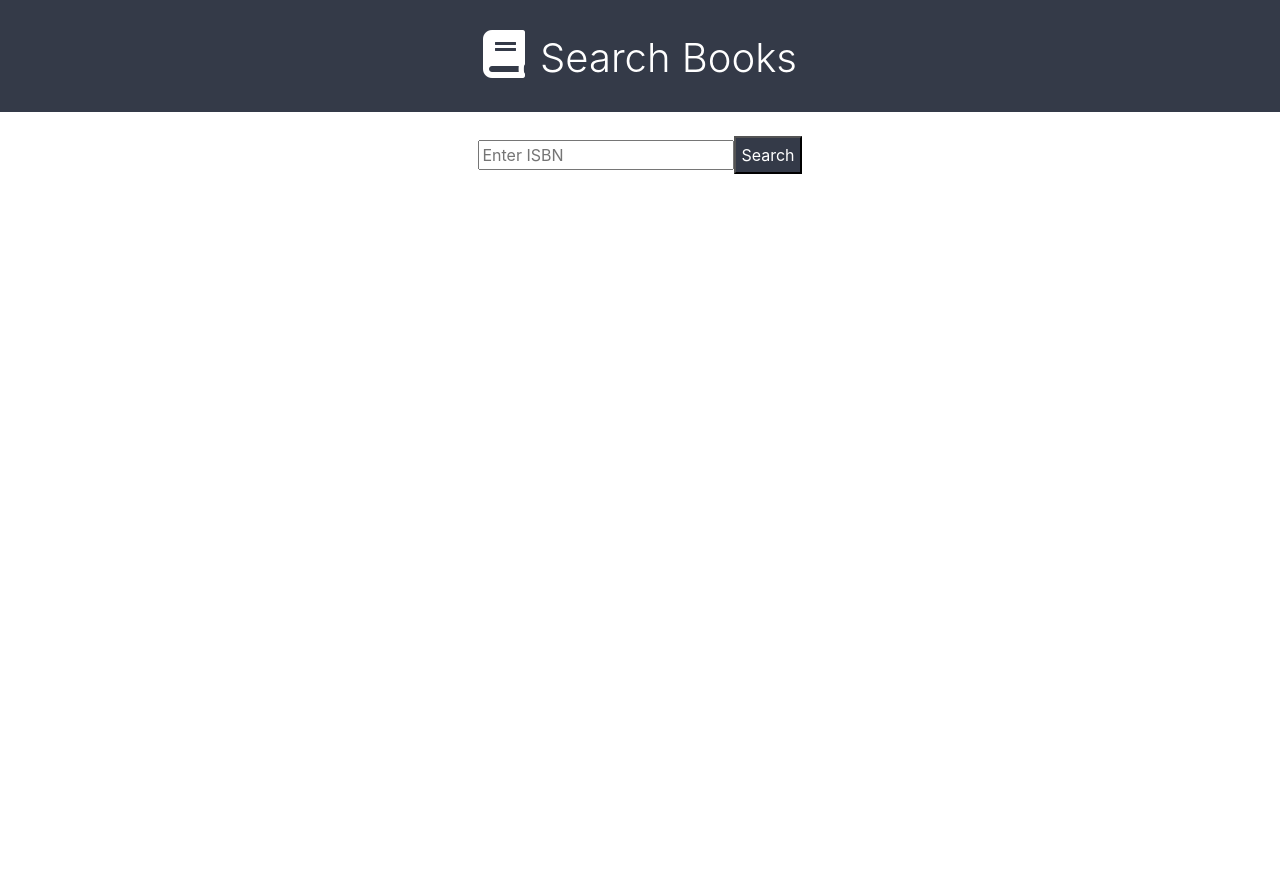
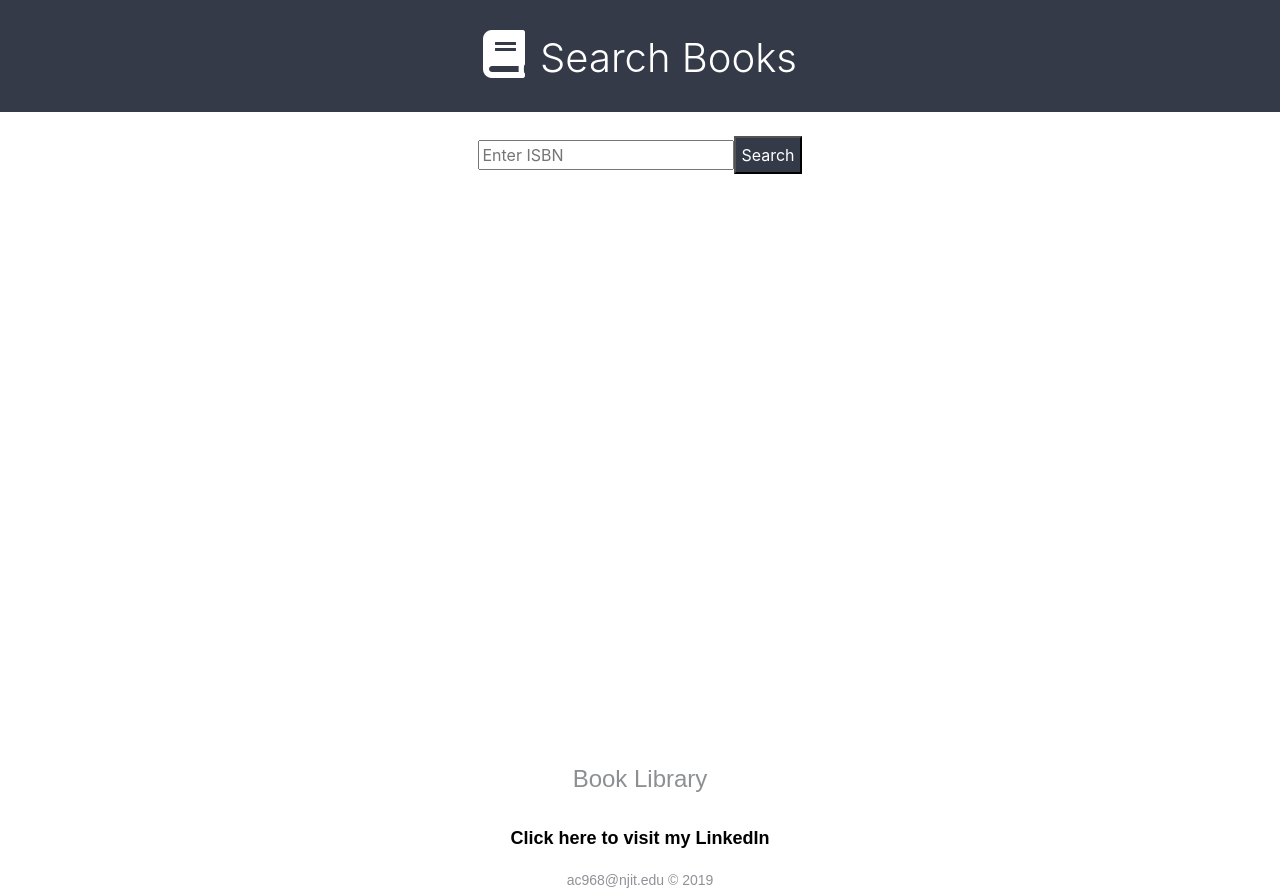
Before and after one commit to adityaraj95/BookSearch, a React (Create React App) app: page / in a window 1280 px wide. Before the commit the page ends 800 px from the top, so only its background shows below. Built offline with nearby package versions, Linux system fonts and the light colour scheme.

Commit message:
added Footer

```diff
--- a/public/css/footer-basic-centered.css
+++ b/public/css/footer-basic-centered.css
@@ -1,12 +1,13 @@
 .footer-basic-centered{
-	background-color: #292c2f;
-	box-shadow: 0 1px 1px 0 rgba(0, 0, 0, 0.12);
-	box-sizing: border-box;
+	background-color: ##282c34;
+
 	width: 100%;
 	text-align: center;
 	font: normal 18px sans-serif;
-	position: relative;
-	padding: 45px;
+	position: absolute;
+	bottom: 0;
+	height: 35px;
+	padding: 35px;
 	margin-top: 80px;
 }
 
@@ -25,7 +26,7 @@
 .footer-basic-centered .footer-links{
 	list-style: none;
 	font-weight: bold;
-	color:  #ffffff;
+	color:  #000000;
 	padding: 35px 0 23px;
 	margin: 0;
 }
--- a/public/index.html
+++ b/public/index.html
@@ -2,6 +2,7 @@
 <html lang="en">
   <head>
     <meta charset="utf-8" />
+	<link rel="stylesheet" href="./css/footer-basic-centered.css">
 	<link rel="stylesheet" href="https://use.fontawesome.com/releases/v5.8.1/css/all.css" integrity="sha384-50oBUHEmvpQ+1lW4y57PTFmhCaXp0ML5d60M1M7uH2+nqUivzIebhndOJK28anvf" crossorigin="anonymous">
     <meta
       name="viewport"
--- a/src/App.js
+++ b/src/App.js
@@ -2,7 +2,7 @@ import React, { Component } from 'react';
 import Header from './Components/Header';
 import './App.css';
 import Books from './Components/Books';
-
+import Footer from './Components/Footer';
 
 class App extends Component {
   render() {
@@ -10,6 +10,7 @@ class App extends Component {
       <div className="App">
        <Header/>
 	   <Books/>
+	   <Footer/>
 
       </div>
     );
```
Also changed, not shown: src/App.css (line endings or trailing spaces).
